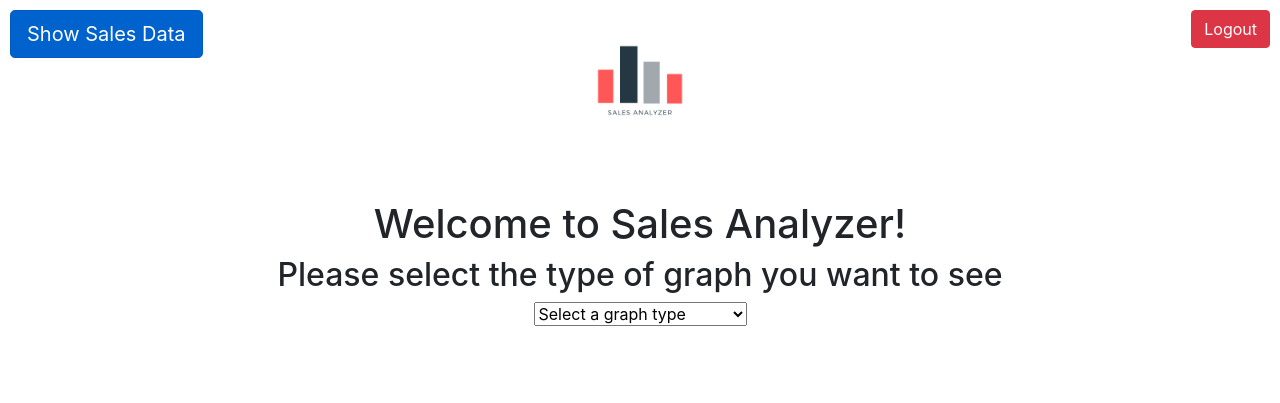
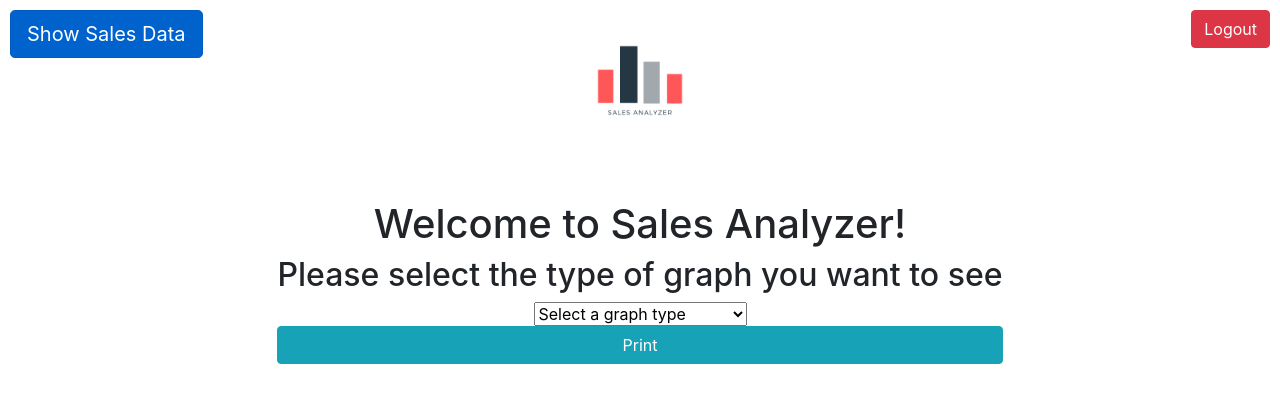
Before and after one commit to deetdoot/car_sales_dashboard, a Flask app: page /first_page in a window 1280 px wide. Shown: the top 403 px of the page. Run offline with Flask 2, Linux system fonts and the light colour scheme; some libraries are stand-ins or nearby versions.

Commit message:
print button added

```diff
--- a/templates/first_page.html
+++ b/templates/first_page.html
@@ -67,6 +67,7 @@
     <div class="center-content">
         <h1>Welcome to Sales Analyzer!</h1>
         <h2>Please select the type of graph you want to see</h2>
+
         <!-- Here is the dropdown menu.-->
         <form id="graph-form">
             <select name="graph_type" onchange="submitForm(this)">
@@ -77,7 +78,6 @@
             </select>
         </form>
         <div id="chart"></div>
-
         <script src='https://cdn.plot.ly/plotly-latest.min.js'></script>
         <!-- This is the code for graph change.-->
         <script type='text/javascript'>
@@ -96,13 +96,17 @@
                 }
             });
         </script>
+        <button class="btn btn-info" onclick="printPage()">Print</button>
         <script>
             function submitForm(selectElement) {
             const selectedValue = selectElement.value;
             if (selectedValue) {
                 window.location.href = selectedValue;
             }
-            }
+        }
+        function printPage() {
+            window.print();
+        }
         </script>
     </div>
 </body>
--- a/templates/show_sales_data.html
+++ b/templates/show_sales_data.html
@@ -146,7 +146,9 @@
             <section class="content">
                 <div class="container-fluid">
                     <h1 class="text-center">Sales Table</h1>
+                    <button class="btn btn-info" onclick="printPage()">Print</button>
                     <div class="text-center">
+
                         <a class="btn btn-success" href="{{ url_for('add_sales_record') }}"><i class="fas fa-plus"></i>
                             Add New Sale</a>
                         <!-- Adding Filter Button -->
@@ -313,6 +315,10 @@
                             })
                         }
 
+                        function printPage() {
+                            window.print();
+                        }
+
                         // Add event listeners when document is ready
                         document.addEventListener('DOMContentLoaded', function() {
                             loadSavedFilters();
```
